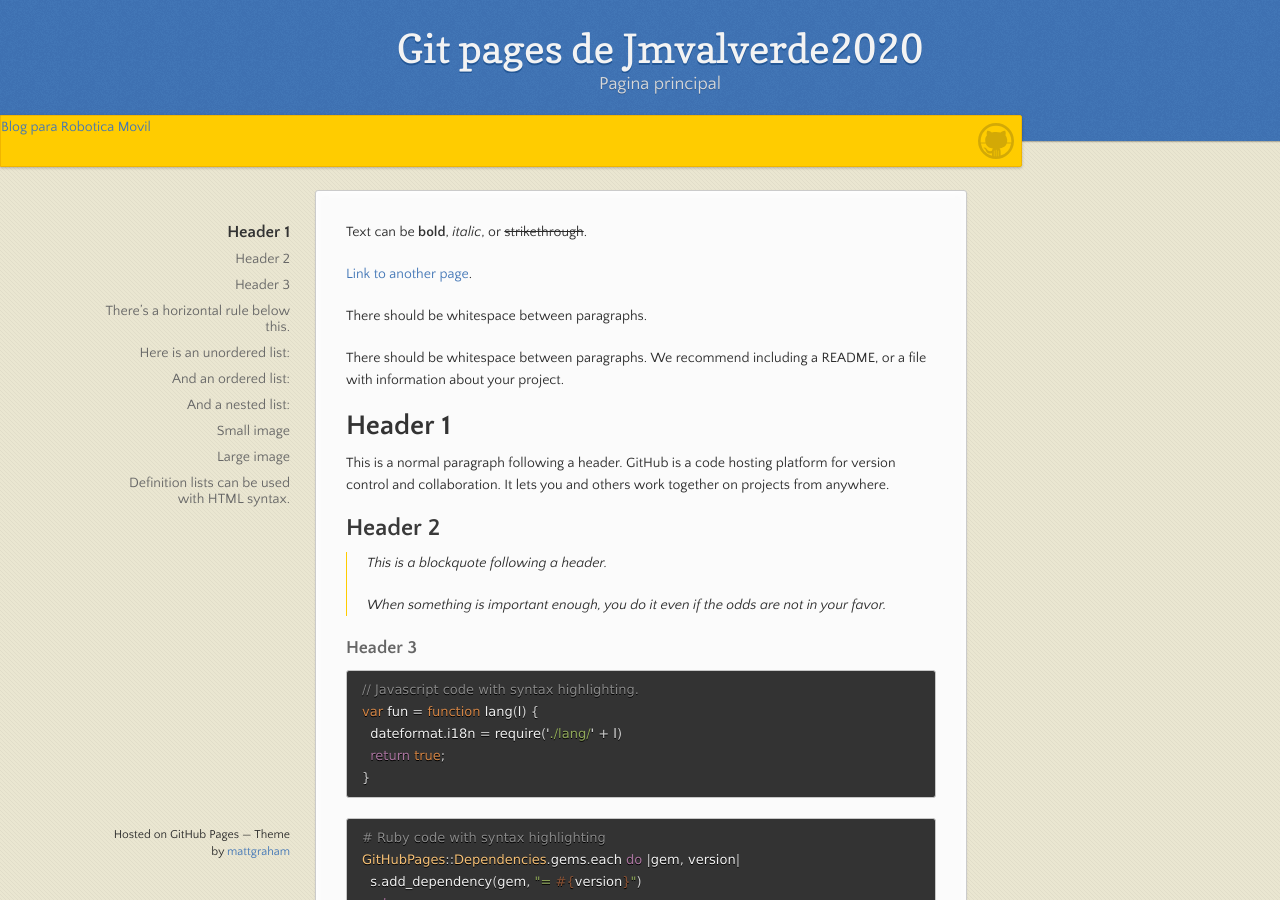
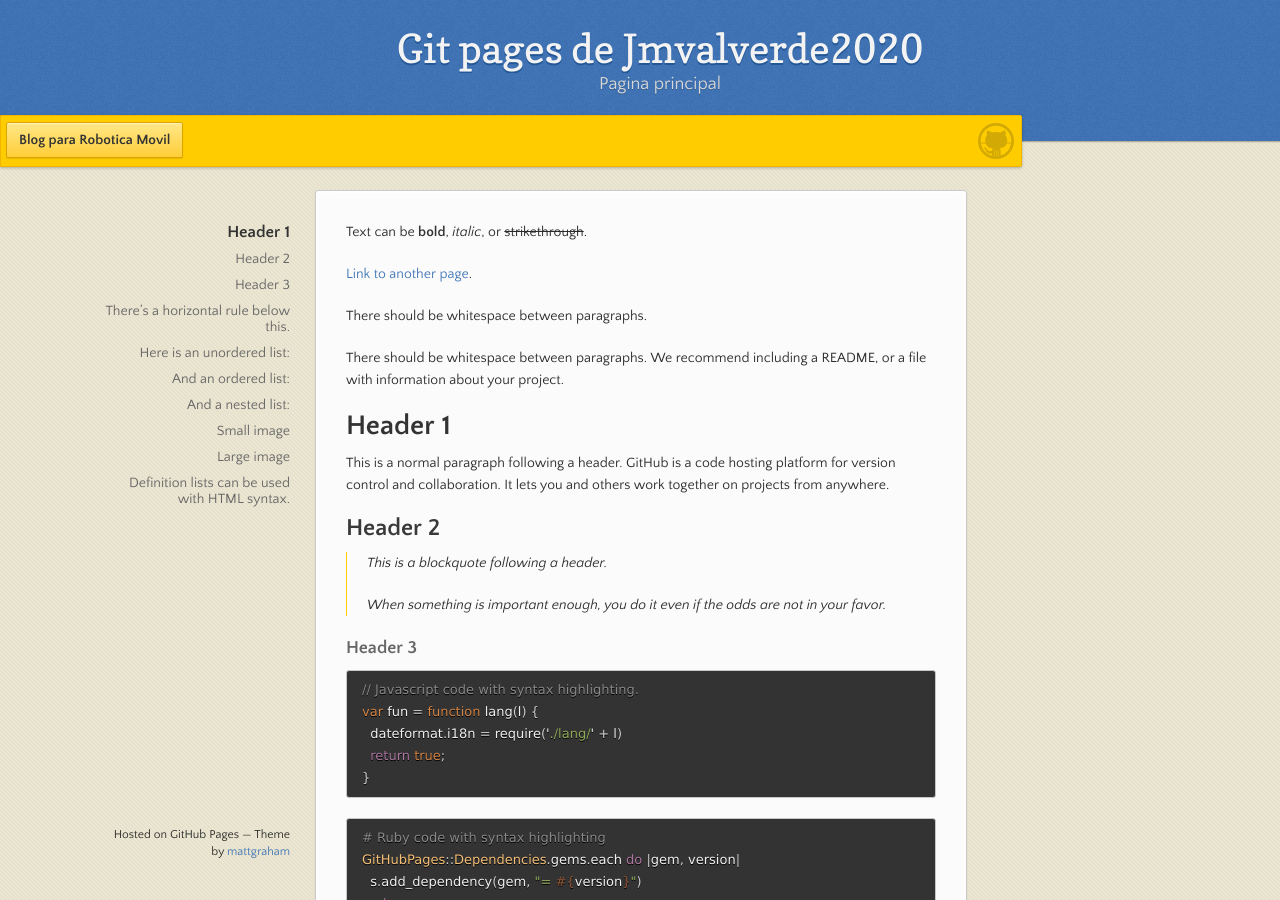
Before and after one commit to jmvalverde2020/jmvalverde2020.github.io, a Jekyll site: the page built from index.md, in a window 1280 px wide and 900 px high. Built offline with Jekyll 4.4.1, drawn with Linux system fonts in a browser that asks for light colours.

Commit message:
Update default.html

```diff
--- a/_layouts/default.html
+++ b/_layouts/default.html
@@ -24,7 +24,7 @@
 
       <div id="banner">
         <span id="logo"></span>
-        <A HREF = "https://jmvalverde2020.github.io/robotica_movil_blog">Blog para Robotica Movil</A>
+        <A HREF = "https://jmvalverde2020.github.io/robotica_movil_blog" class="button">Blog para Robotica Movil</A>
       </div><!-- end banner -->
 
     <div class="wrapper">
```
